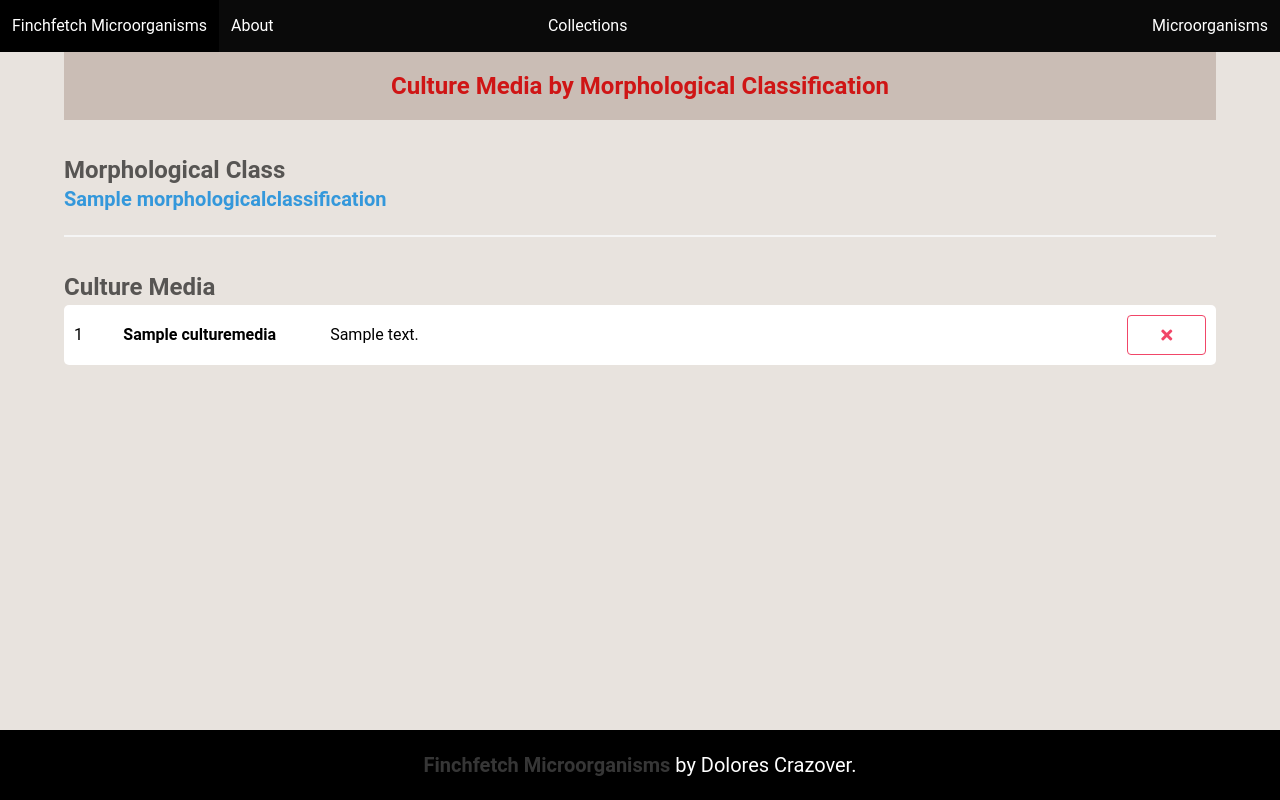
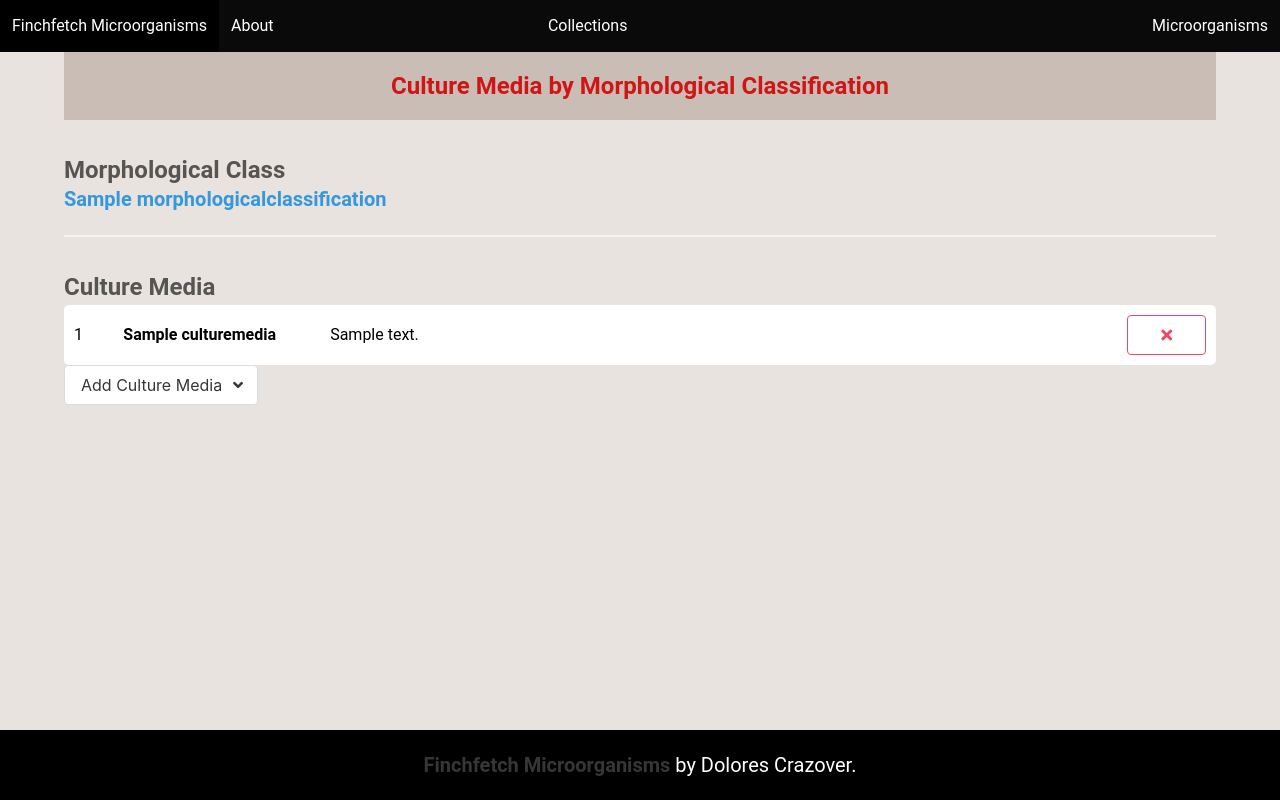
Before and after one commit to DoloresCode/finchfetch, a Django app: page /collection/ in a window 1280 px wide. Run offline with Django 4.2, Linux system fonts and the light colour scheme; tables that the repository leaves empty hold one stand-in row (values such as "Sample post").

Commit message:
dropdown menu in collection page to add culture media to specific morphological class done and design page in progress

```diff
--- a/main_app/static/styles/main.css
+++ b/main_app/static/styles/main.css
@@ -3,6 +3,7 @@ body {
   background-color: #e8e3de;
   color: #ffffff;
   min-height: 100vh;
+  padding-bottom: 6rem;
 }
 
 h1,
@@ -623,6 +624,7 @@ p {
   bottom: 0;
   width: 100%;
   font-size: 14px;
+  margin-top: 4rem;
 }
 
 .footer a {
@@ -675,6 +677,7 @@ p {
   border-radius: 5px;
   background-color: #ffffff;
   color: #000000;
+
 }
 
 .culture_media:hover {
--- a/main_app/templates/Collection.html
+++ b/main_app/templates/Collection.html
@@ -4,6 +4,7 @@
         <h2>Culture Media by Morphological Classification</h2>
       </div>
   </div>
+
   <h2 class="morphological-class-title">Morphological Class</h2> {% for morphological_classification in morphological_classifications %}
 
   <div class="classification mb-5">
@@ -27,6 +28,28 @@
                         </span>
     </div>
 
+    <span>
+        <div class="dropdown">
+          <div class="dropdown-trigger">
+            <button class="button" aria-haspopup="true" aria-controls="dropdown-menu">
+              <span>Add Culture Media</span>
+              <span class="icon is-small">
+                <i class="fas fa-angle-down" aria-hidden="true"></i>
+              </span>
+            </button>
+          </div>
+          <div class="dropdown-menu" id="dropdown-menu" role="menu">
+            <div class="dropdown-content">
+              {% for culture_media in culture_medias %}
+              <a href="{% url 'morphological_classification_culture_media_assoc' morphological_classification.pk culture_media.pk %}?assoc=add" class="dropdown-item">
+                {{ culture_media.name }}
+              </a>
+              {% endfor %}
+            </div>
+          </div>
+        </div>
+      </span>
+
     {% endfor %}
   </div>
 
--- a/main_app/views.py
+++ b/main_app/views.py
@@ -88,6 +88,7 @@ class Collection(TemplateView):
     def get_context_data(self, **kwargs):
         context = super().get_context_data(**kwargs)
         context["morphological_classifications"] = MorphologicalClassification.objects.all()
+        context["culture_medias"] = CultureMedia.objects.all()
         return context
 
 class MorphologicalClassificationCultureMediaAssoc(View):
```
